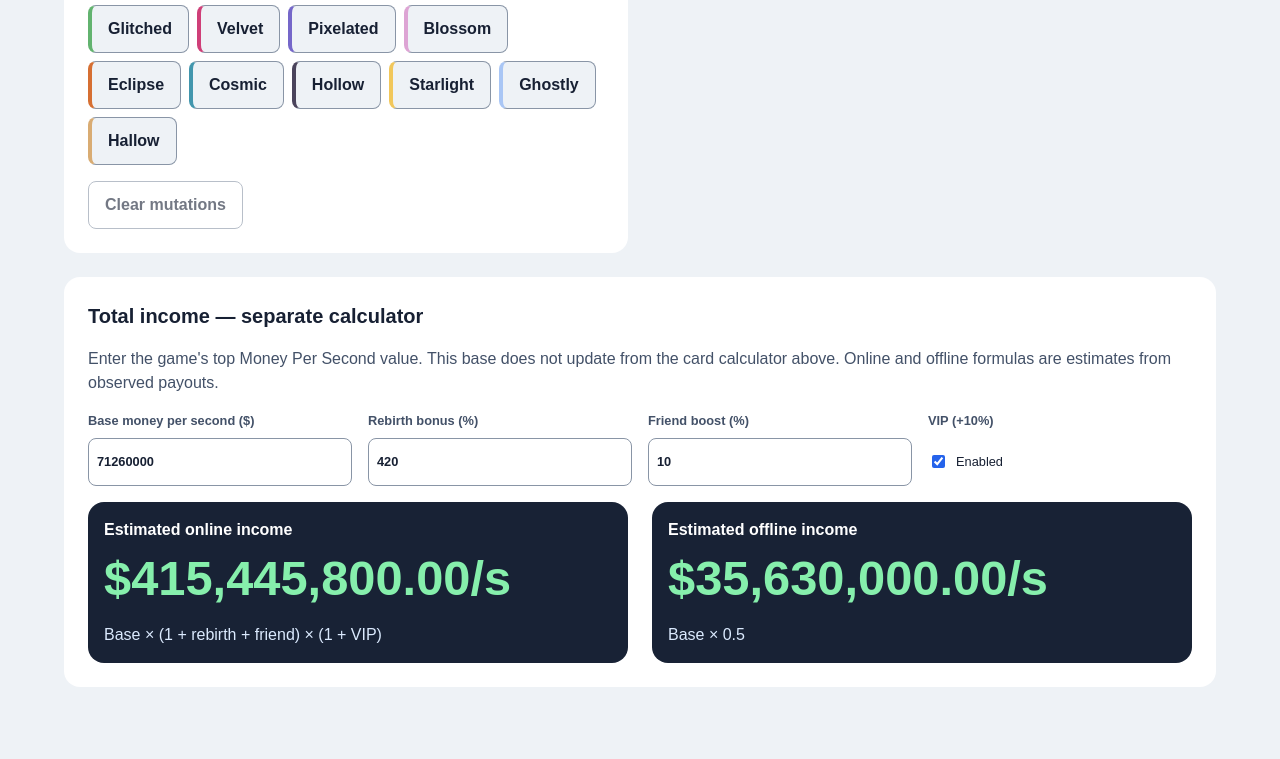
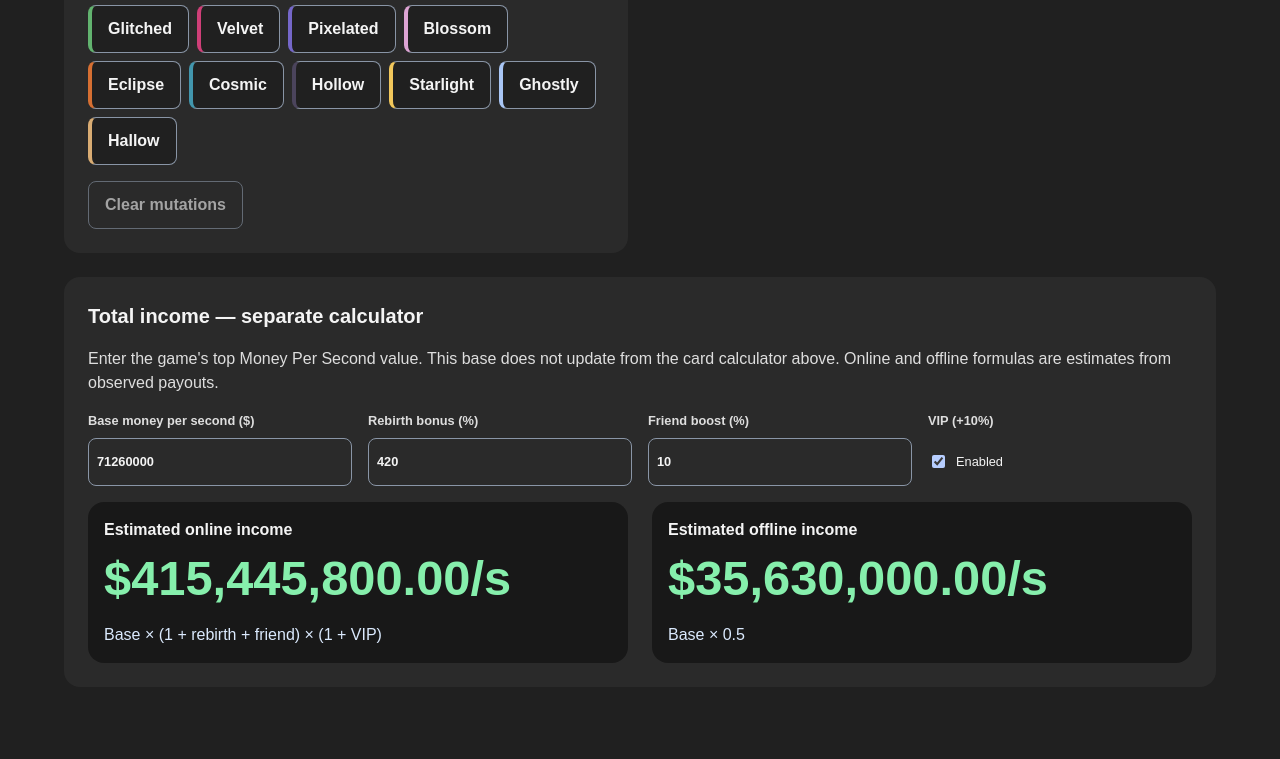
Before and after one commit to yanchn-lim/spin-kpop-idol-income-tool, a plain HTML site: page index.html in a window 1280 px wide. Shown: the part 720-1479 px from the top of the page. Drawn offline with Linux system fonts and the light colour scheme.

Commit message:
Apply dark theme styles

```diff
--- a/styles.css
+++ b/styles.css
@@ -1,13 +1,15 @@
 :root {
-  --bg:#eef2f6; --card:#ffffff; --ink:#172033; --muted:#435168;
-  --line:#8995a6; --navy:#182235; --accent:#2563eb;
-  --good:#065f3a; --warn:#823506; --error:#8c1726;
-  --soft:#e2e8f0; --ready-bg:#ecfdf3; --error-bg:#fff1f2;
+  color-scheme:dark;
+  --bg:#202020; --card:#2a2a2a; --ink:#f4f4f4; --muted:#dedede;
+  --line:#8995a6; --navy:#181818; --accent:#b7ceff;
+  --on-accent:#172033;
+  --good:#a2e9bd; --warn:#ffd49b; --error:#ffa9b5;
+  --soft:#383838; --ready-bg:#173b2a; --error-bg:#46252a;
   --income:#86efac; --inverse-muted:#dbeafe;
-  --pack-green:#dcfce7; --pack-blue:#dbeafe; --pack-purple:#f3e8ff;
-  --pack-gold:#fef3c7; --pack-pink:#fce7f3; --pack-cyan:#cffafe;
-  --pack-violet:#ede9fe; --pack-orange:#ffedd5; --pack-red:#fee2e2;
-  --pack-lime:#ecfccb; --pack-indigo:#e0e7ff;
+  --pack-green:#263d2b; --pack-blue:#27364c; --pack-purple:#3a2d48;
+  --pack-gold:#40371f; --pack-pink:#452b3d; --pack-cyan:#223d42;
+  --pack-violet:#332d4a; --pack-orange:#453224; --pack-red:#452b2b;
+  --pack-lime:#343c22; --pack-indigo:#2c3148;
   --s1:8px; --s2:16px; --s3:24px; --s4:32px; --s6:48px;
   --text-sm:.8rem; --text-base:1rem; --text-lg:1.25rem;
   --text-xl:1.5625rem; --text-display:3.0518rem;
@@ -30,7 +32,7 @@ p{margin:var(--s2) 0}
 .tabs{margin-bottom:var(--s3)}
 button,input,select,summary{font:inherit}
 .tab,.btn{min-height:var(--target);padding:var(--s1) var(--s2);border:var(--border) solid var(--line);border-radius:var(--radius-sm);background:var(--card);color:var(--ink);font-weight:700;cursor:pointer}
-.tab.active{background:var(--navy);color:var(--card)}
+.tab.active{background:var(--accent);color:var(--on-accent)}
 .tab:hover:not(.active),.btn:hover{background:var(--soft)}
 .tab:active,.btn:active{border-color:var(--accent)}
 .tab:disabled,.btn:disabled,input:disabled,select:disabled{opacity:.6;cursor:not-allowed}
@@ -45,6 +47,7 @@ button,input,select,summary{font:inherit}
 .recipe-mode-label{margin-bottom:var(--s1)}
 label.field{display:grid;gap:var(--s1);min-width:0;color:var(--muted);font-size:var(--text-sm);font-weight:700}
 input,select{width:100%;min-width:0;min-height:var(--target);padding:var(--s1);border:var(--border) solid var(--line);border-radius:var(--radius-sm);background:var(--card);color:var(--ink)}
+input::placeholder{color:var(--muted);opacity:1}
 input:hover,select:hover{border-color:var(--accent)}
 input:active,select:active{border-color:var(--ink)}
 input[aria-invalid="true"],select[aria-invalid="true"]{border-color:var(--error);background:var(--error-bg)}
@@ -58,7 +61,7 @@ input[type="checkbox"],input[type="radio"]{width:auto;min-height:0;accent-color:
 .chip-label:hover .chip{background:var(--soft)}
 .chip-label:active .chip{border-color:var(--ink)}
 .chip-label input:disabled+.chip{opacity:.6;cursor:not-allowed}
-.resultbox{min-width:0;background:var(--navy);color:var(--card);border-radius:var(--radius-md);padding:var(--s2)}
+.resultbox{min-width:0;background:var(--navy);color:var(--ink);border-radius:var(--radius-md);padding:var(--s2)}
 .money{font-size:clamp(var(--text-xl),var(--display-fluid),var(--text-display));font-weight:800;color:var(--income);overflow-wrap:anywhere;font-variant-numeric:tabular-nums}
 .breakdown{margin:var(--s1) 0 0;color:var(--inverse-muted);overflow-wrap:anywhere}
 .status{margin:var(--s2) 0;color:var(--muted);font-weight:700}
@@ -75,7 +78,7 @@ input[type="checkbox"],input[type="radio"]{width:auto;min-height:0;accent-color:
 .tablewrap{max-width:100%;overflow:auto;border-radius:var(--radius-sm)}
 table{width:100%;border-collapse:collapse;min-width:var(--table-width)}
 th,td{padding:var(--s2);border-bottom:var(--border) solid var(--line);text-align:left}
-th{background:var(--navy);color:var(--card);font-size:var(--text-sm)}
+th{background:var(--navy);color:var(--ink);font-size:var(--text-sm)}
 tr:last-child td{border-bottom:0}
 tbody tr:hover{background:var(--bg)}
 .ready-row{background:var(--ready-bg)}
```
